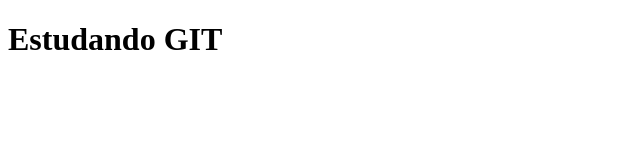
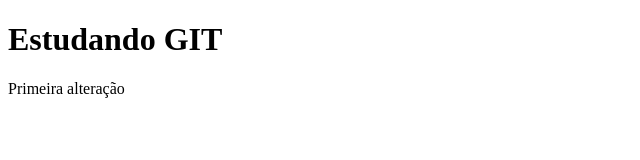
Before and after one commit to lukrraffa/gama-no-github, a plain HTML site: page index.html in a window 1280 px wide. Shown: the whole page, without its empty margins (0-640 px from the left). Drawn offline with Linux system fonts and the light colour scheme.

Commit message:
Update arquivo index.html

```diff
--- a/index.html
+++ b/index.html
@@ -8,5 +8,7 @@
 </head>
 <body>
     <h1>Estudando GIT</h1>
+
+    <p>Primeira alteração</p>
 </body>
 </html>
```
